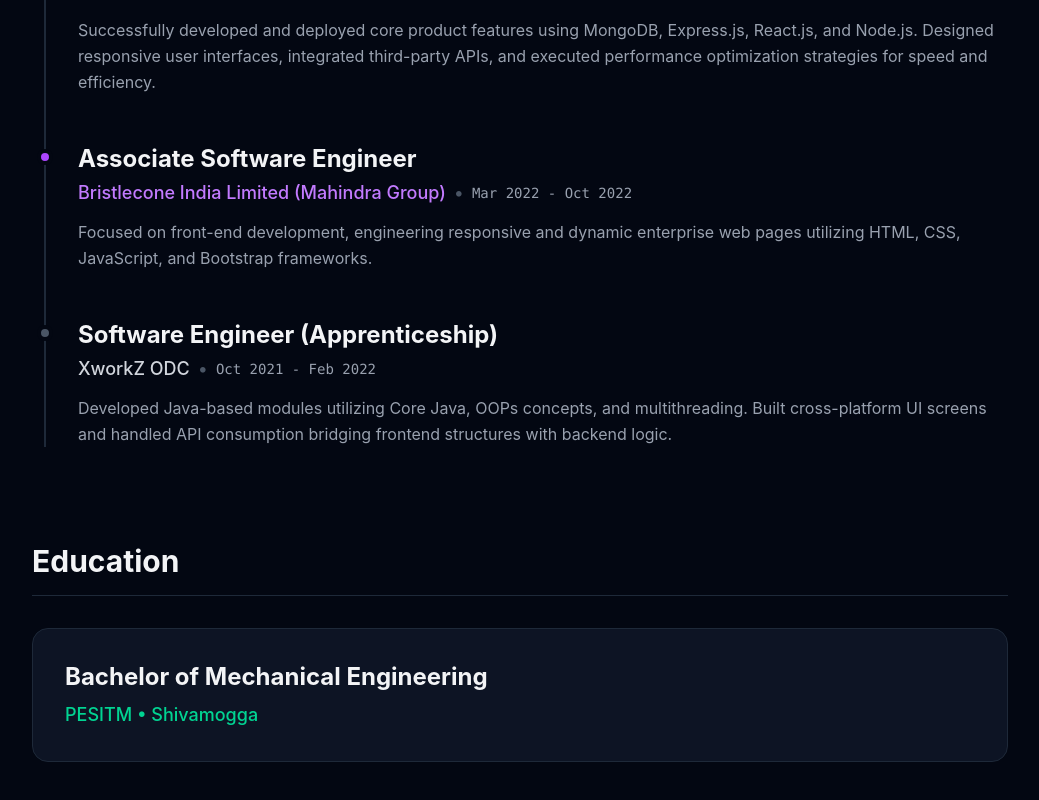
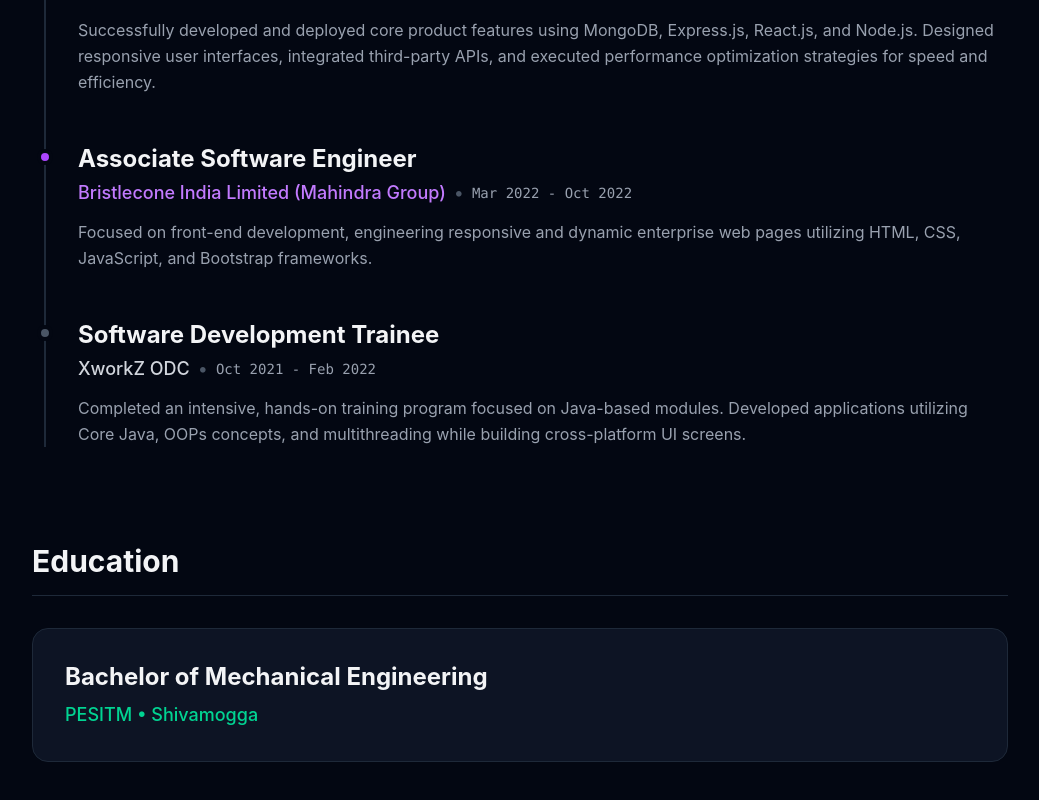
Before and after one commit to ullaskumbati/portfolio, a React (Vite) app: page / in a window 1280 px wide. Shown: the part 2287-3087 px from the top of the page, without its empty margins (120-1159 px from the left). Built offline with nearby package versions, Linux system fonts and the light colour scheme.

Commit message:
experience updated

```diff
--- a/src/App.jsx
+++ b/src/App.jsx
@@ -198,14 +198,14 @@
             <div className="relative group">
               <span className="absolute -left-[41px] top-1.5 w-4 h-4 rounded-full bg-gray-600 border-4 border-gray-950 group-hover:bg-gray-400 group-hover:shadow-[0_0_10px_rgba(156,163,175,0.8)] transition-all"></span>
 
-              <h4 className="text-2xl font-bold text-gray-100">Software Engineer (Apprenticeship)</h4>
+              <h4 className="text-2xl font-bold text-gray-100">Software Development Trainee</h4>
               <div className="flex flex-col sm:flex-row sm:items-center gap-2 text-lg mt-1 mb-3">
                 <span className="text-gray-300 font-medium">XworkZ ODC</span>
                 <span className="hidden sm:inline text-gray-600">•</span>
                 <span className="text-gray-400 font-mono text-sm">Oct 2021 - Feb 2022</span>
               </div>
               <p className="text-gray-400 leading-relaxed">
-                Developed Java-based modules utilizing Core Java, OOPs concepts, and multithreading. Built cross-platform UI screens and handled API consumption bridging frontend structures with backend logic.
+                Completed an intensive, hands-on training program focused on Java-based modules. Developed applications utilizing Core Java, OOPs concepts, and multithreading while building cross-platform UI screens.
               </p>
             </div>
 
```
